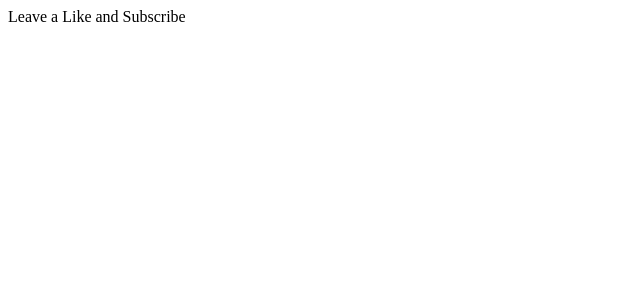
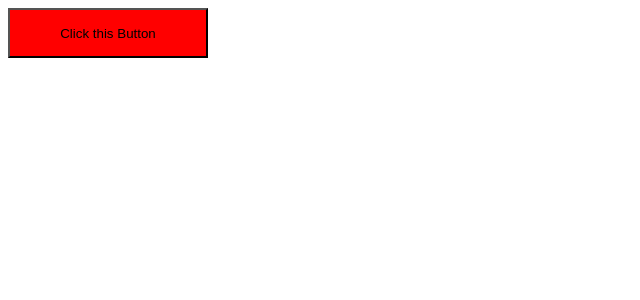
Before and after one commit to mendelssohnbach/styled-component-demo, a React (Create React App) app: page / in a window 1280 px wide. Shown: the top 300 px of the page, without its empty margins (0-640 px from the left). Built offline with nearby package versions, Linux system fonts and the light colour scheme.

Commit message:
スタイル Buttonスタイル設定

```diff
--- a/src/App.js
+++ b/src/App.js
@@ -1,5 +1,11 @@
+import { Button } from './Components/Button.style';
+
 function App() {
-  return <div className="App">Leave a Like and Subscribe</div>;
+  return (
+    <div className="App">
+      <Button>Click this Button</Button>
+    </div>
+  );
 }
 
 export default App;
--- /dev/null
+++ b/src/Components/Button.style.jsx
@@ -0,0 +1,7 @@
+import styled from 'styled-components';
+
+export const Button = styled.button`
+  width: 200px;
+  height: 50px;
+  background-color: red;
+`;
```
